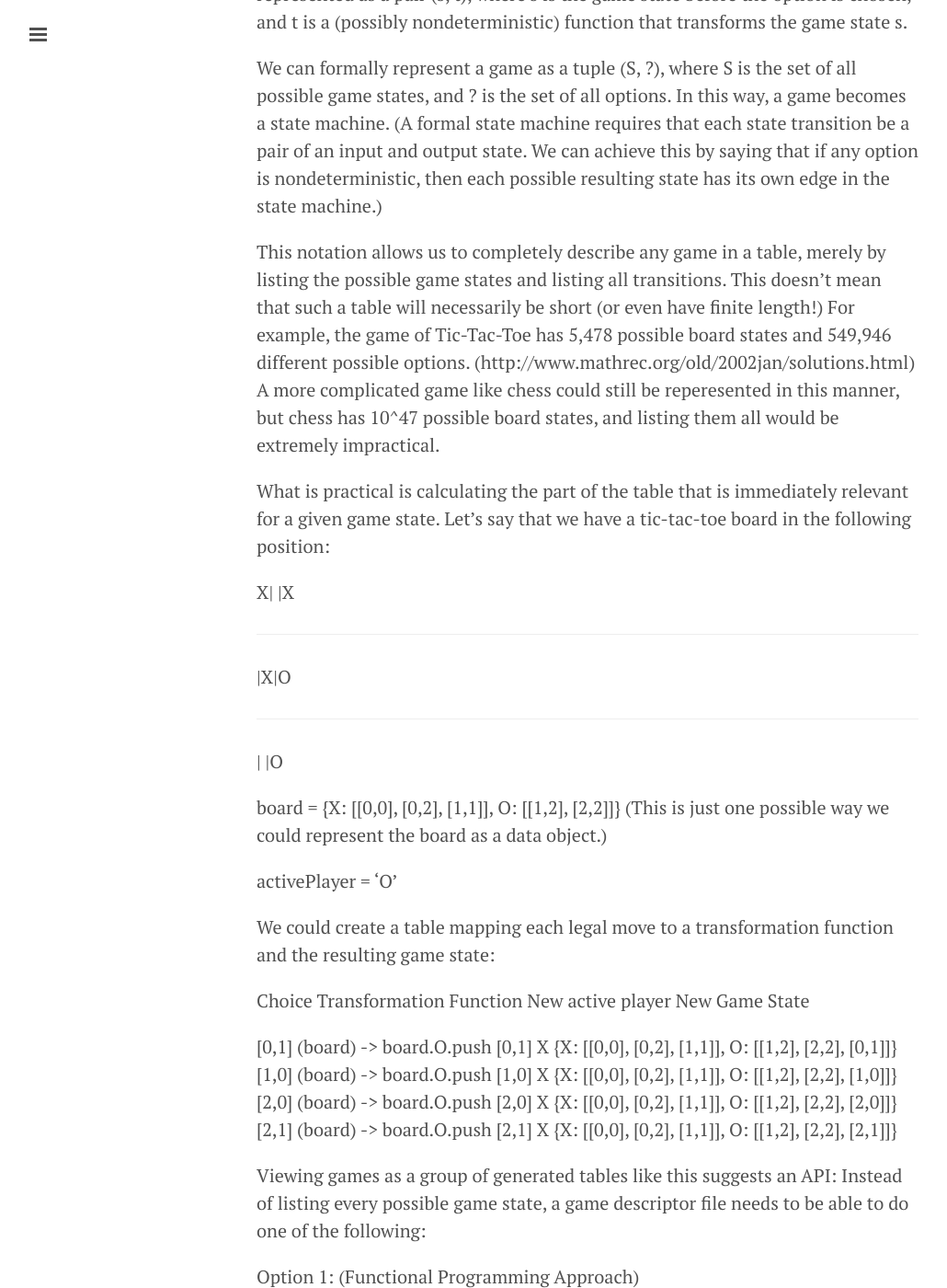
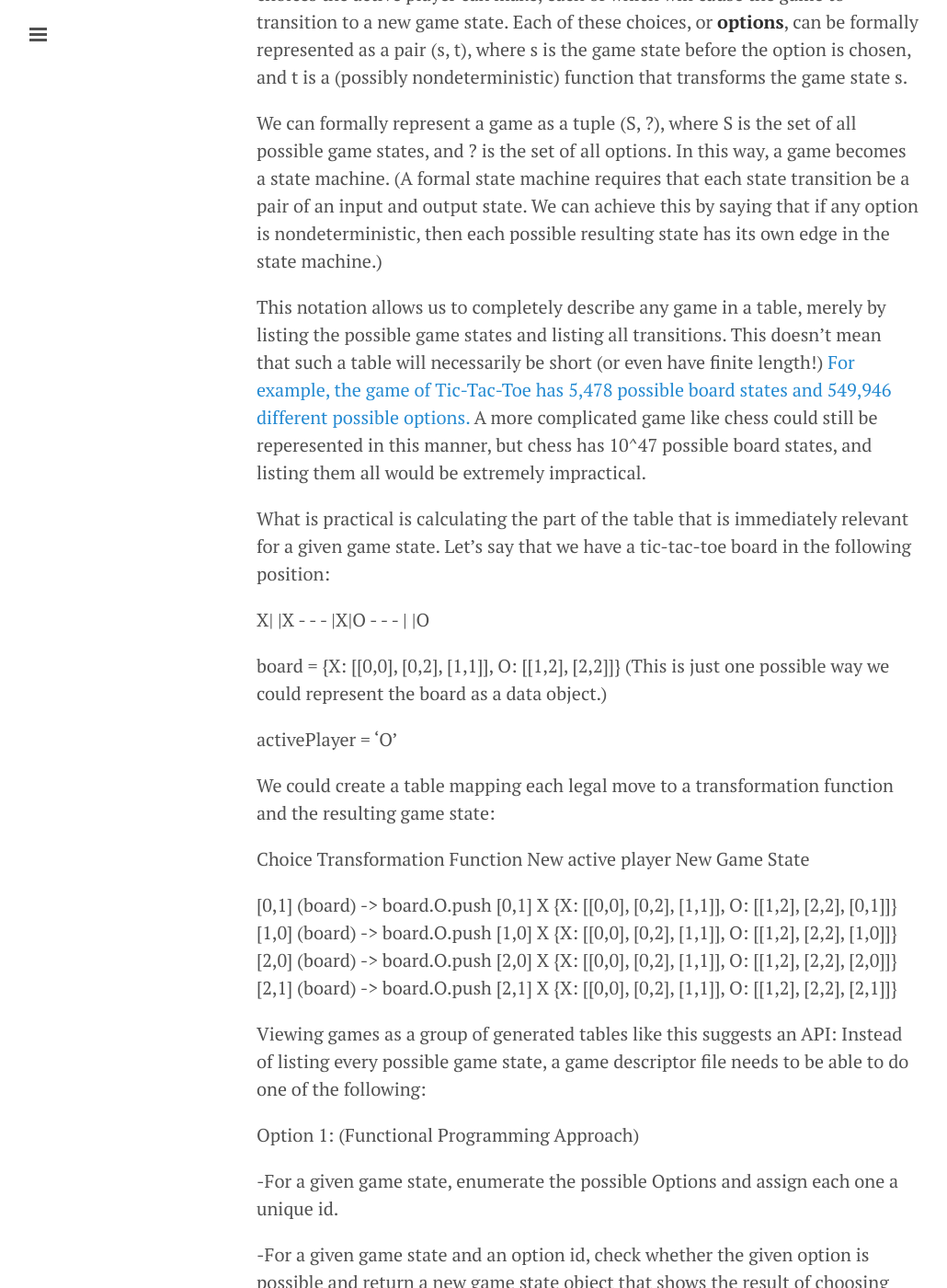
Before and after one commit to nicktobey/nicktobey.github.io, a Jekyll site: the page built from update-1.md, in a window 1280 px wide and 1400 px high, scrolled down 2643 px. Shown: the whole window at 92% size, without its empty margins (1-1031 px from the left). Built offline with Jekyll 4.4.1, drawn with Linux system fonts in a browser that asks for light colours; Markdown is read by kramdown in place of the engine named in the settings; some of the changed text lies outside the part shown.

Commit message:
Update update-1.md

```diff
--- a/update-1.md
+++ b/update-1.md
@@ -35,14 +35,14 @@
 
 We can formally represent a game as a tuple (S, ?), where S is the set of all possible game states, and ? is the set of all options. In this way, a game becomes a state machine. (A formal state machine requires that each state transition be a pair of an input and output state. We can achieve this by saying that if any option is nondeterministic, then each possible resulting state has its own edge in the state machine.)
 
-This notation allows us to completely describe any game in a table, merely by listing the possible game states and listing all transitions. This doesn't mean that such a table will necessarily be short (or even have finite length!) For example, the game of Tic-Tac-Toe has 5,478 possible board states and 549,946 different possible options. (http://www.mathrec.org/old/2002jan/solutions.html) A more complicated game like chess could still be reperesented in this manner, but chess has 10^47 possible board states, and listing them all would be extremely impractical.
+This notation allows us to completely describe any game in a table, merely by listing the possible game states and listing all transitions. This doesn't mean that such a table will necessarily be short (or even have finite length!) [For example, the game of Tic-Tac-Toe has 5,478 possible board states and 549,946 different possible options.](http://www.mathrec.org/old/2002jan/solutions.html) A more complicated game like chess could still be reperesented in this manner, but chess has 10^47 possible board states, and listing them all would be extremely impractical.
 
 What is practical is calculating the part of the table that is immediately relevant for a given game state. Let's say that we have a tic-tac-toe board in the following position:
 
 X| |X
-- - -
+\- - -
  |X|O
-- - -
+\- - -
  | |O
 
 board = {X: [[0,0], [0,2], [1,1]], O: [[1,2], [2,2]]} (This is just one possible way we could represent the board as a data object.)
```
